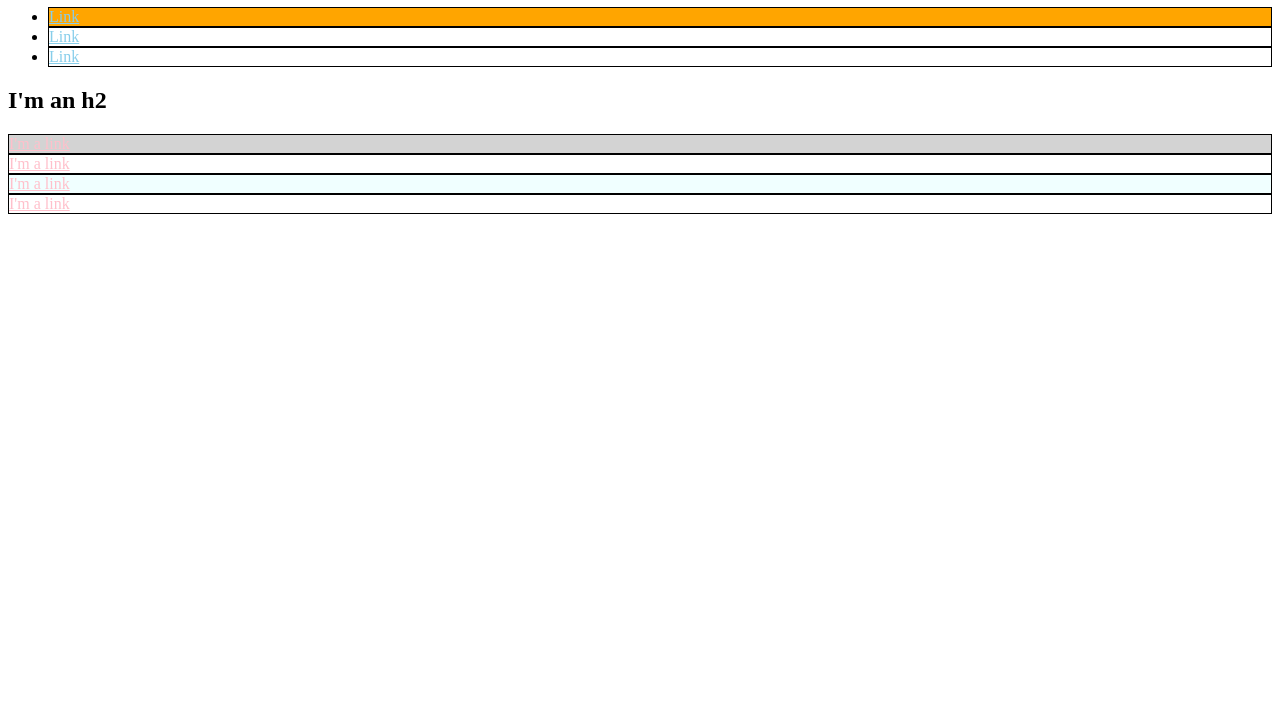
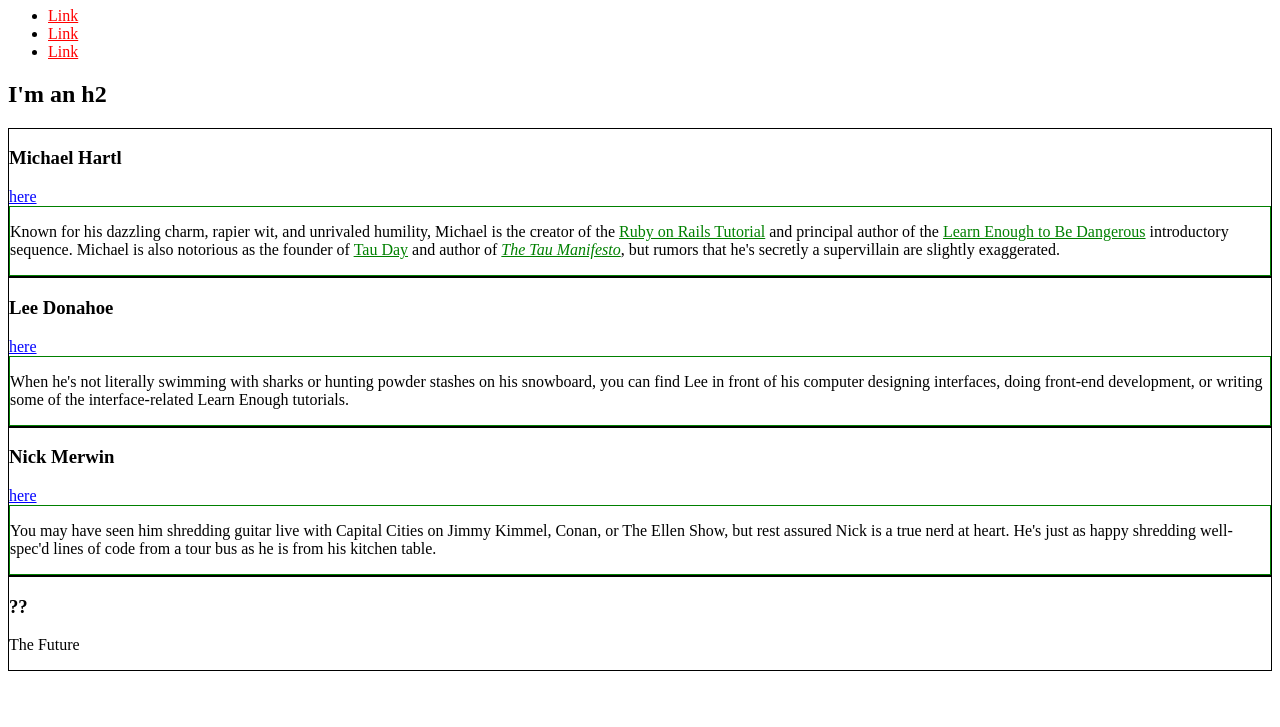
Before and after one commit to motti753/RubyTest4, a plain HTML site: page index.html in a window 1280 px wide. Shown: the part 73-800 px from the top of the page. Drawn offline with Linux system fonts and the light colour scheme.

Commit message:
style change

```diff
--- a/index.html
+++ b/index.html
@@ -1,69 +1,98 @@
 <!DOCTYPE html>
-<html lang="ja">
+<html>
   <head>
-  <meta charset="UTF-8">
-  <meta name="viewport" content="width=device-width, initial-scale=1.0">
     <title>Test Page: Don't Panic</title>
+    <meta charset="utf-8">
     <style>
-    #item-1 {
-      background: orange;
+      /* html {
+        background: red;
+      } */
+      /* グローバルスタイル */
+      a {
+        color: red;
       }
 
-    .item {
-      border: 1px solid black;
+      /* SNSスタイル */
+      .social-link {
+        color: blue;
       }
 
-    .item a {
-      color: skyblue;
-    }
-
-    #exec-bio {
-      background: lightgray;
+      /* バイオグラフィースタイル */
+      .bio-copy a {
+        color: green;
       }
 
       .bio-box {
         border: 1px solid black;
       }
 
-    .alert {
-      background: azure;
-    }
-
-    .bio-box a {
-      color: green;
-    }
-
-    .bio-box a {
-      color: pink;
+      .bio-box div {
+        border: 1px solid green;
       }
     </style>
   </head>
   <body>
-  <h1>I'm an h1</h1>
+    <h1 class="social-link">I'm an h1</h1>
     <ul>
-    <li class="item" id="item-1">
+      <li>
         <a href="https://example.com/">Link</a>
       </li>
-    <li class="item">
+      <li>
         <a href="https://example.com/">Link</a>
       </li>
-    <li class="item">
+      <li>
         <a href="https://example.com/">Link</a>
       </li>
     </ul>
-
     <h2>I'm an h2</h2>
-  <div class="bio-box alert" id="exec-bio">
-    <a href="https://example.com/">I'm a link</a>
+    <div class="bio-box">
+      <h3>Michael Hartl</h3>
+      <a href="https://twitter.com/mhartl" class="social-link">here</a>
+      <div class="bio-copy">
+        <p>
+          Known for his dazzling charm, rapier wit, and unrivaled humility,
+          Michael is the creator of the
+          <a href="https://www.railstutorial.org/">Ruby on Rails
+          Tutorial</a> and principal author of the
+          <a href="https://learnenough.com/">
+          Learn Enough to Be Dangerous</a> introductory sequence. Michael
+          is also notorious as the founder of
+          <a href="http://tauday.com/">Tau Day</a> and author of
+          <a href="http://tauday.com/tau-manifesto"><em>The Tau
+          Manifesto</em></a>, but rumors that he's secretly a supervillain
+          are slightly exaggerated.
+        </p>
+      </div>
     </div>
     <div class="bio-box">
-    <a href="https://example.com/">I'm a link</a>
+      <h3>Lee Donahoe</h3>
+      <a href="https://twitter.com/leedonahoe" class="social-link">here</a>
+      <div class="bio-copy">
+        <p>
+          When he's not literally swimming with sharks or hunting powder stashes on
+          his snowboard, you can find Lee in front of his computer designing
+          interfaces, doing front-end development, or writing some of the
+          interface-related Learn Enough tutorials.
+        </p>
       </div>
-  <div class="bio-box alert">
-    <a href="https://example.com/">I'm a link</a>
     </div>
     <div class="bio-box">
-    <a href="https://example.com/">I'm a link</a>
+      <h3>Nick Merwin</h3>
+      <a href="https://twitter.com/nickmerwin" class="social-link">here</a>
+      <div class="bio-copy">
+        <p>
+          You may have seen him shredding guitar live with Capital Cities on Jimmy
+          Kimmel, Conan, or The Ellen Show, but rest assured Nick is a true nerd at
+          heart. He's just as happy shredding well-spec'd lines of code from a tour
+          bus as he is from his kitchen table.
+        </p>
+      </div>
+    </div>
+    <div class="bio-box">
+      <h3>??</h3>
+      <p>
+        The Future
+      </p>
     </div>
   </body>
 </html>
```
Lines whose indentation alone changed are shown as unchanged.
